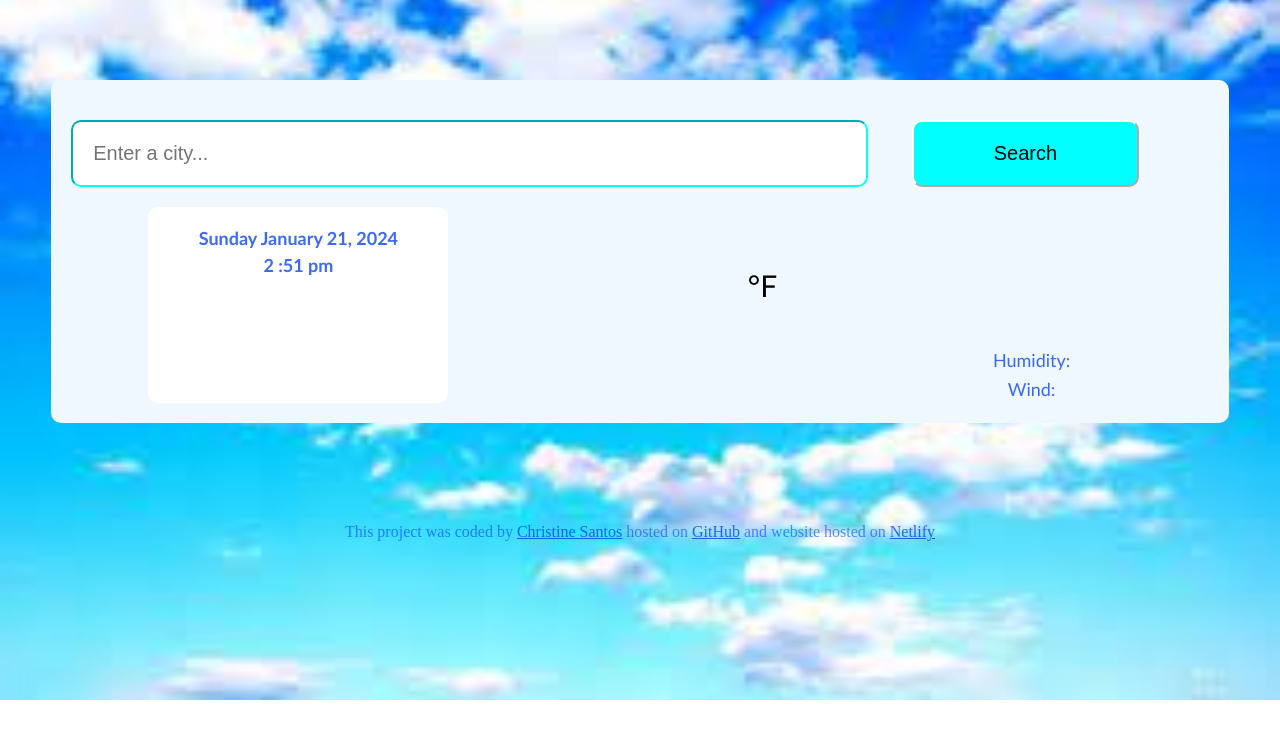
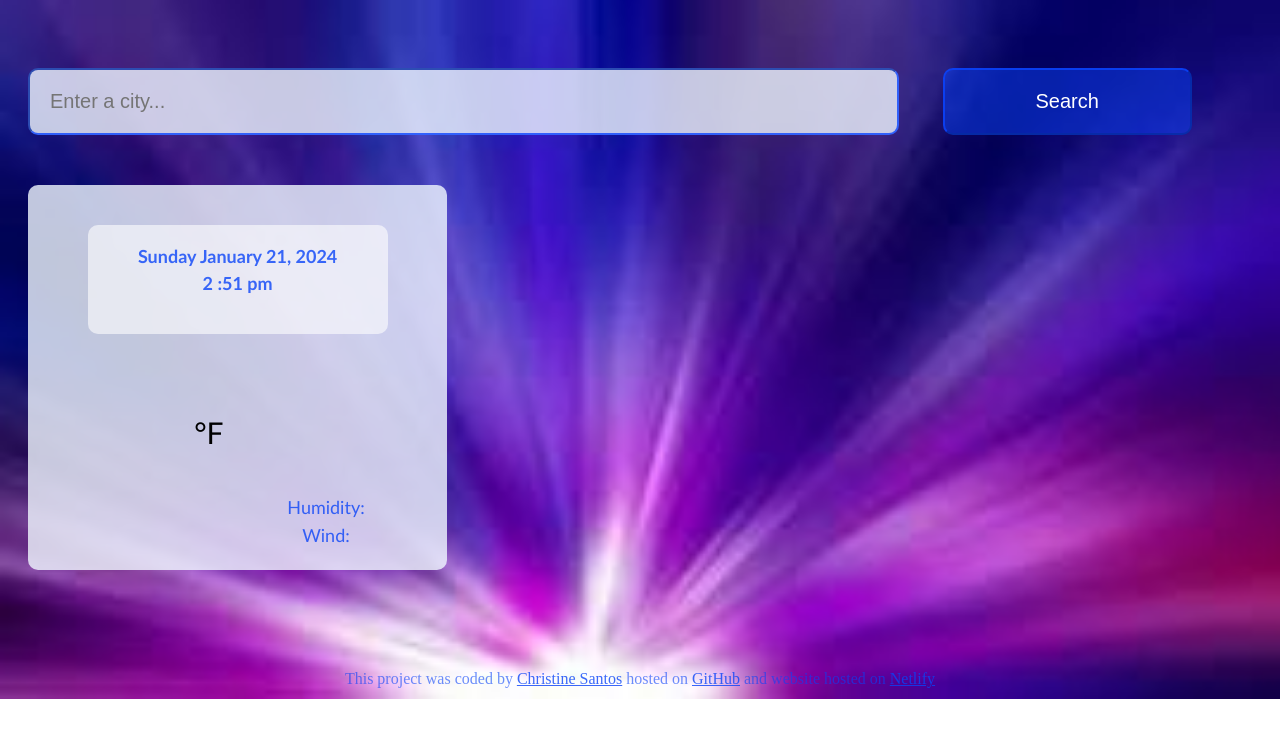
Before and after one commit to christinemsantos/Weather-Forecast-Project, a plain HTML site: page index.html in a window 1280 px wide. Drawn offline with nearby package versions, Linux system fonts and the light colour scheme; no server answers.

Commit message:
layout and color theme change

```diff
--- a/index.html
+++ b/index.html
@@ -5,11 +5,10 @@
     <meta name="viewport" content="width=device-width, initial-scale=1.0" />
     <link rel="stylesheet" href="src/style.css" />
     <script src="https://cdn.jsdelivr.net/npm/axios@1.1.2/dist/axios.min.js"></script>
-    <title>Weather</title>
+    <title>Weather Forecast</title>
   </head>
   <body>
-    <div class="container">
-      <header>
+    <header class="search-portion">
       <form class="search-form" id="search-section">
         <input
           type="search"
@@ -21,6 +20,7 @@
         <input type="submit" value="Search" class="search-form-button" />
       </form>
     </header>
+    <div class="container">
       <main>
         <div class="weather-data">
           <div class="date-time-city">
--- a/src/style.css
+++ b/src/style.css
@@ -1,5 +1,5 @@
 body {
-  background-image: url(cloudback.png);
+  background-image: url(purplelightning.jpeg);
   background-size: cover;
   background-repeat: no-repeat;
   background-position: center;
@@ -16,33 +16,38 @@ footer {
 a {
   color: rgba(10, 67, 248, 0.8);
 }
+.search-portion {
+  padding-top: 40px;
+  padding-left: 20px;
+}
 .container {
-  background-color: aliceblue;
-  max-width: 90%;
+  background-color: rgba(240, 248, 255, 0.8);
+  max-width: 30%;
   max-height: 90%;
-  margin: 0 auto;
   border-radius: 10px;
-  margin-top: 80px;
+  margin-top: 50px;
   margin-bottom: 100px;
+  margin-left: 20px;
   padding: 20px;
   font-family: "Gill Sans", "Gill Sans MT", Calibri, "Trebuchet MS", sans-serif;
 }
 .search-form-input {
-  background-color: white;
+  background-color: rgba(240, 248, 255, 0.8);
   width: 70%;
   padding: 20px;
-  border-color: aqua;
+  border-color: rgba(10, 67, 248, 0.8);
   border-radius: 10px;
   font-size: 20px;
   margin-top: 20px;
 }
 .search-form-button {
+  color: white;
   min-width: 120px;
-  background-color: aqua;
+  background-color: rgba(10, 67, 248, 0.5);
   font-size: 20px;
   width: 20%;
   padding: 20px;
-  border-color: white;
+  border-color: rgba(10, 67, 248, 0.8);
   border-radius: 10px;
   margin-top: 20px;
   margin-left: 40px;
@@ -54,7 +59,7 @@ a {
 }
 .date-time-city {
   margin-top: 20px;
-  background: white;
+  background: rgba(256, 256, 256, 0.6);
   max-height: 250px;
   border-radius: 10px;
 }
```
Also changed, not shown: src/cloudback.png (deleted), src/purplelightning.jpeg (added). Lines whose indentation alone changed are shown as unchanged.
